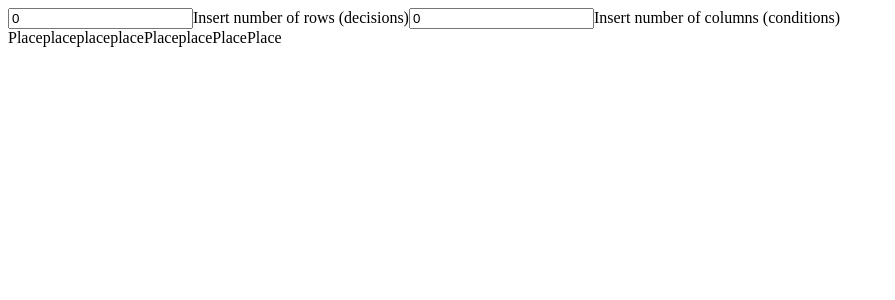
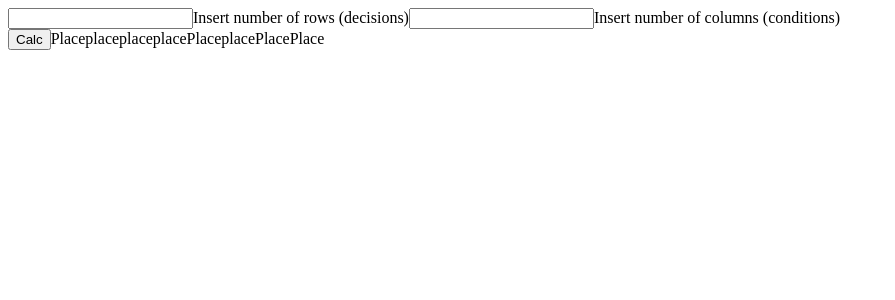
Before and after one commit to ILScc/Decision-Theory, a Vue app: page / in a window 1280 px wide. Shown: the top 300 px of the page, without its empty margins (0-895 px from the left). Built offline with nearby package versions, Linux system fonts and the light colour scheme.

Commit message:
Add proper cells order

```diff
--- a/src/components/AppMatrix.vue
+++ b/src/components/AppMatrix.vue
@@ -1,19 +1,24 @@
 <template>
   <form action="">
-    <input type="number" name="rows" v-model="rows" />
+    <input type="number" name="rows" v-model.number="rows" />
     <label for="rows">Insert number of rows (decisions)</label>
-    <input type="number" name="columns" v-model="columns" />
+    <input type="number" name="columns" v-model.number="cols" />
     <label for="columns">Insert number of columns (conditions)</label>
   </form>
   <table>
-    <tbody>
+    <tbody v-if="rows">
       <tr v-for="row in rows" :key="row">
-        <td v-for="col in columns" :key="col">
-          <input type="number" />
-        </td>
+        <input
+          @change="getValue"
+          :position="`${row}${col}`"
+          v-for="col in cols"
+          :key="col"
+          type="number"
+        />
       </tr>
     </tbody>
   </table>
+  <button type="button" @click="getMatrix">Calc</button>
 
   <app-BL />
   <app-germeyer />
@@ -48,10 +53,20 @@ export default defineComponent({
   },
   data() {
     return {
-      rows: 0,
-      columns: 0,
+      rows: null,
+      cols: null,
+      cells: new Map(), // rename it
     };
   },
-  methods: {},
+  methods: {
+    getMatrix() {
+      const orderedMatrix = Array.from(this.cells.keys()).sort((a, b) => a - b);
+      console.log(orderedMatrix);
+    },
+    getValue(e) {
+      console.log(e);
+      this.cells.set(+e.target.__vnode.props.position, e.target.value);
+    },
+  },
 });
 </script>
```
Also changed, not shown: 1 other file (tests, documents, lock files or other folders).
